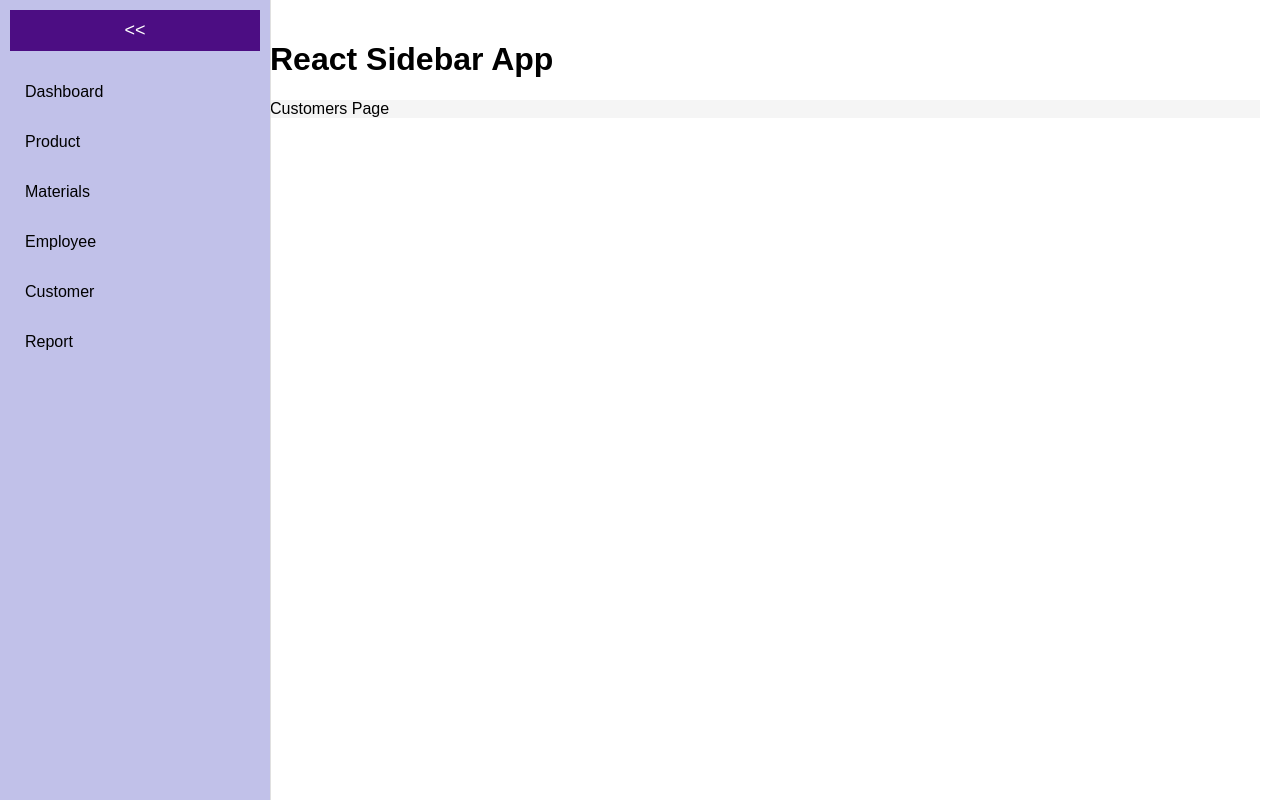
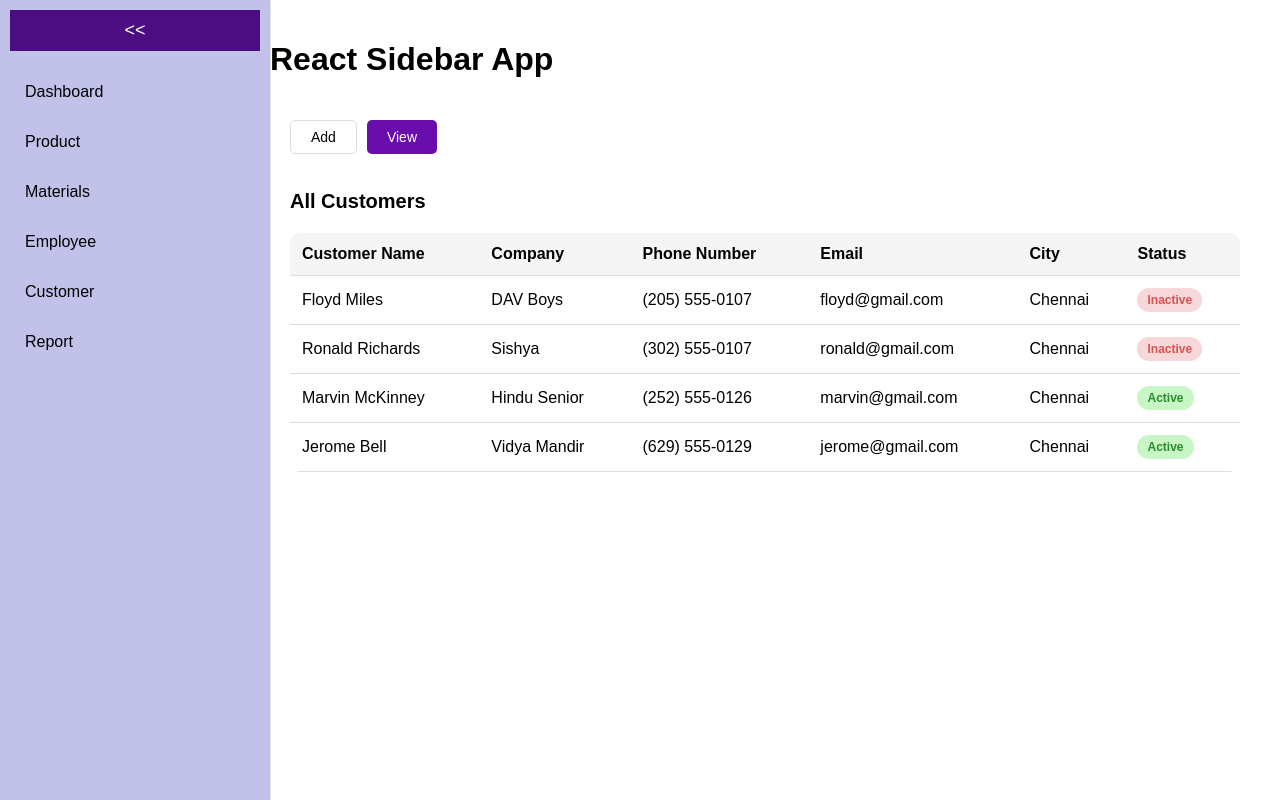
Before and after one commit to Manijmk/admin-template-ui, a React (Create React App) app: page /customer in a window 1280 px wide. Built offline with nearby package versions, Linux system fonts and the light colour scheme.

Commit message:
finished form and table in the customer component

```diff
--- /dev/null
+++ b/src/pages/Customer.css
@@ -0,0 +1,184 @@
+/* Container */
+.customer-container {
+  padding: 20px;
+  max-width: 1200px;
+  margin: auto;
+}
+
+.tab-button {
+  padding: 8px 20px;
+  border: 1px solid #ddd;
+  border-radius: 5px;
+  background: #fff;
+  cursor: pointer;
+  font-size: 14px;
+}
+
+.tab-button.active {
+  background: #6a0dad;
+  color: white;
+  border: none;
+}
+
+/* Toggle Button Group */
+.toggle-buttons {
+  display: flex;
+  gap: 10px;
+}
+
+.toggle-button {
+  padding: 10px 20px;
+  border-radius: 6px;
+  border: none;
+  cursor: pointer;
+  font-weight: 500;
+  transition: all 0.3s ease-in-out;
+}
+
+.toggle-button.active {
+  background-color: #6a0dad;
+  color: white;
+}
+
+.toggle-button.inactive {
+  background-color: #e2e2e2;
+  color: black;
+}
+
+/* Form Styling */
+.customer-form {
+  margin-top: 24px;
+  max-width: 450px;
+  display: flex;
+  flex-direction: column;
+  gap: 16px;
+}
+
+.customer-form label {
+  font-weight: 500;
+  color: #555;
+}
+
+.customer-form input,
+.customer-form select {
+  width: 100%;
+  padding: 10px;
+  border: 1px solid #ccc;
+  border-radius: 6px;
+  font-size: 16px;
+  outline: none;
+}
+
+.customer-form input:focus,
+.customer-form select:focus {
+  border-color: #6a0dad;
+}
+
+/* Buttons */
+.button-group {
+  display: flex;
+  gap: 10px;
+}
+
+.save-button {
+  background-color: #6a0dad;
+  color: white;
+  padding: 10px 20px;
+  border: none;
+  border-radius: 6px;
+  cursor: pointer;
+  font-weight: 500;
+}
+
+.cancel-button {
+  background-color: #b0b0b0;
+  color: white;
+  padding: 10px 20px;
+  border: none;
+  border-radius: 6px;
+  cursor: pointer;
+}
+
+/* View Section Placeholder */
+.view-section {
+  margin-top: 24px;
+  color: #555;
+}
+
+.customer-table-container {
+  margin-top: 20px;
+}
+
+.customer-header {
+  display: flex;
+  justify-content: space-between;
+  align-items: center;
+  margin-bottom: 10px;
+}
+
+/* Add Customer Button */
+.add-customer-button {
+  background-color: #6a0dad;
+  color: white;
+  border: none;
+  padding: 10px 15px;
+  border-radius: 5px;
+  cursor: pointer;
+  display: flex;
+  align-items: center;
+  gap: 8px;
+  font-weight: bold;
+}
+
+.add-icon {
+  font-size: 14px;
+}
+
+.customer-table-container h2 {
+  font-size: 20px;
+  margin-bottom: 10px;
+}
+
+.customer-table {
+  width: 100%;
+  border-collapse: collapse;
+  background: white;
+  border-radius: 10px;
+  overflow: hidden;
+}
+
+.customer-table th,
+.customer-table td {
+  padding: 12px;
+  text-align: left;
+  border-bottom: 1px solid #ddd;
+}
+
+.customer-table th {
+  background-color: #f5f5f5;
+  font-weight: bold;
+}
+
+.customer-table tr:hover {
+  background-color: #f9f9f9;
+}
+
+/* Status Badge */
+.status {
+  padding: 5px 10px;
+  border-radius: 20px;
+  font-size: 12px;
+  font-weight: bold;
+  text-align: center;
+  display: inline-block;
+}
+
+.status.active {
+  background-color: #c8f7c5;
+  color: #2a8c2a;
+}
+
+.status.inactive {
+  background-color: #f8d7da;
+  color: #d9534f;
+}
--- a/src/pages/Customer.js
+++ b/src/pages/Customer.js
@@ -1,5 +1,122 @@
+import { useState } from "react";
+import "./Customer.css";
+
+
 const Customers = () => {
-  return <div className="content">Customers Page</div>;
+  const [viewMode, setViewMode] = useState("view");
+
+  const customers = [
+    { name: "Floyd Miles", company: "DAV Boys", phone: "(205) 555-0107", email: "floyd@gmail.com", city: "Chennai", status: "Inactive" },
+    { name: "Ronald Richards", company: "Sishya", phone: "(302) 555-0107", email: "ronald@gmail.com", city: "Chennai", status: "Inactive" },
+    { name: "Marvin McKinney", company: "Hindu Senior", phone: "(252) 555-0126", email: "marvin@gmail.com", city: "Chennai", status: "Active" },
+    { name: "Jerome Bell", company: "Vidya Mandir", phone: "(629) 555-0129", email: "jerome@gmail.com", city: "Chennai", status: "Active" },
+  ];
+
+
+  return (
+    <div className="customer-container">
+      {/* Toggle Buttons */}
+      <div className="tab-container">
+        <button
+          className={`tab-button ${viewMode === "add" ? "active" : ""}`}
+          onClick={() => setViewMode("add")}
+        >
+          Add
+        </button>
+        <button
+          className={`tab-button ${viewMode === "view" ? "active" : ""}`}
+          onClick={() => setViewMode("view")}
+        >
+          View
+        </button>
+      </div>
+
+      {/* Form Section */}
+      {viewMode === "add" && (
+        <form className="customer-form">
+          <div className="form-group">
+            <label>Customer ID</label>
+            <input type="text" placeholder="Enter" required />
+          </div>
+
+          <div className="form-group">
+            <label>Customer Name</label>
+            <input type="text" placeholder="Enter" required />
+          </div>
+
+          <div className="form-group">
+            <label>Company Name</label>
+            <input type="text" placeholder="Enter" required />
+          </div>
+
+          <div className="form-group">
+            <label>Aadhar Number</label>
+            <input type="text" placeholder="Enter" required />
+          </div>
+
+          <div className="form-group">
+            <label>Phone Number</label>
+            <input type="text" placeholder="Enter" required />
+          </div>
+
+          <div className="form-group">
+            <label>Email</label>
+            <input type="email" placeholder="Enter" required />
+          </div>
+
+          <div className="form-group">
+            <label>City</label>
+            <input type="text" placeholder="Enter" required />
+          </div>
+
+          <div className="button-group">
+            <button className="save-button">Save</button>
+            <button className="cancel-button">Cancel</button>
+          </div>
+        </form>
+      )}
+
+      {/* View Section (Placeholder) */}
+      {viewMode === "view" && (
+        <div className="customer-table-container">
+          <div className="customer-header">
+            <h2>All Customers</h2>
+            {/* <button className="add-customer-button" onClick={() => setViewMode("add")}>
+              Add Customer
+            </button> */}
+          </div>
+          <table className="customer-table">
+            <thead>
+              <tr>
+                <th>Customer Name</th>
+                <th>Company</th>
+                <th>Phone Number</th>
+                <th>Email</th>
+                <th>City</th>
+                <th>Status</th>
+              </tr>
+            </thead>
+            <tbody>
+              {customers.map((customer, index) => (
+                <tr key={index}>
+                  <td>{customer.name}</td>
+                  <td>{customer.company}</td>
+                  <td>{customer.phone}</td>
+                  <td>{customer.email}</td>
+                  <td>{customer.city}</td>
+                  <td>
+                    <span className={`status ${customer.status.toLowerCase()}`}>
+                      {customer.status}
+                    </span>
+                  </td>
+                </tr>
+              ))}
+            </tbody>
+          </table>
+        </div>
+      )}
+    </div>
+  );
 };
 
 export default Customers;
```
